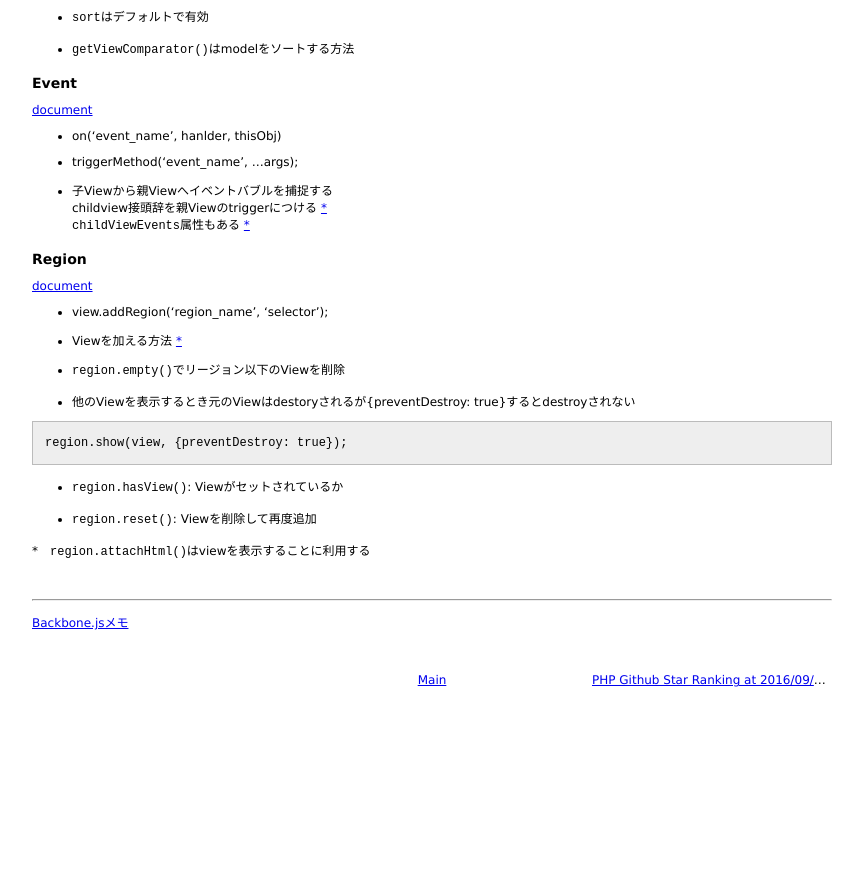
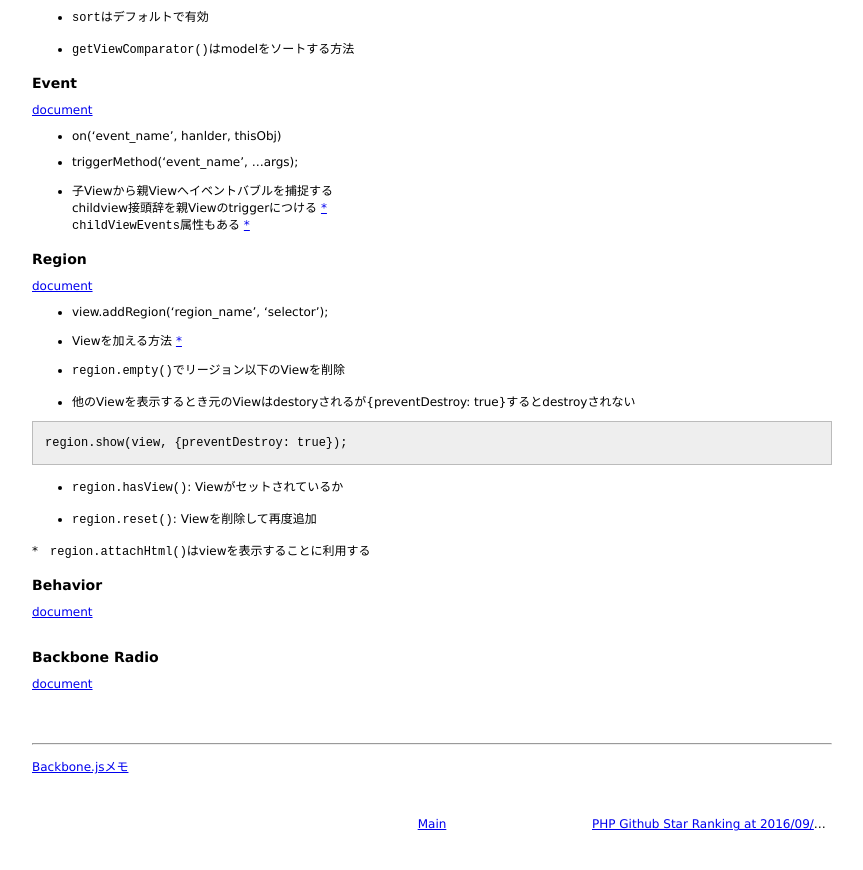
Before and after one commit to 38elements/38elements.github.com, a Jekyll site: the page built from _posts/2016-09-11-backbone_marionette.md, in a window 1280 px wide and 900 px high, scrolled down 2072 px. Shown: the top 870 px of the window, without its empty margins (208-1071 px from the left). Built offline with Jekyll 4.4.1, drawn with Linux system fonts in a browser that asks for light colours; before the commit the page ends 2828 px from its top, so only the background shows below that.

Commit message:
Update 2016-09-11-backbone_marionette.md

```diff
--- a/_posts/2016-09-11-backbone_marionette.md
+++ b/_posts/2016-09-11-backbone_marionette.md
@@ -178,7 +178,13 @@ region.show(view, {preventDestroy: true});
 *　`region.attachHtml()`はviewを表示することに利用する
 <br>
 
+### Behavior
+[document](http://marionettejs.com/docs/master/marionette.behavior.html)
+<br>
 
+### Backbone Radio
+[document](http://marionettejs.com/docs/master/backbone.radio.html)
+<br>
 
 
 
```
